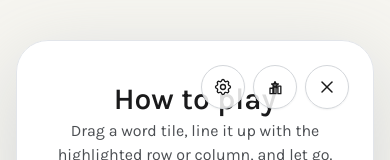
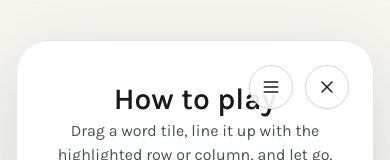
Before and after one commit to evgenyvinnik/crosswordly, a React (Vite) app: page / in a window 390 px wide. Shown: the top 160 px of the page. Built offline with nearby package versions, Linux system fonts and the light colour scheme; no server answers.

Commit message:
Add AppMenu component and MenuIcon for navigation
Introduces a new AppMenu component to handle settings and stats menu actions, replacing individual buttons in App.tsx. Adds a MenuIcon component for the menu trigger. Improves menu accessibility and layout for both desktop and mobile views.

```diff
--- a/src/App.tsx
+++ b/src/App.tsx
@@ -4,8 +4,6 @@ import SettingsMenu, { DEFAULT_SETTINGS, SettingsState } from './components/Sett
 import SplashScreen from './components/SplashScreen';
 import GameScreen from './components/GameScreen';
 import LevelSelectScreen, { LevelDescriptor } from './components/LevelSelectScreen';
-import SettingsIcon from './components/icons/SettingsIcon';
-import PodiumIcon from './components/icons/PodiumIcon';
 import CloseIcon from './components/icons/CloseIcon';
 import StatsDialog from './components/StatsDialog';
 import TutorialIntro from './components/game/TutorialIntro';
@@ -14,6 +12,7 @@ import { LEVEL_DEFINITIONS, TUTORIAL_LEVEL } from './levels';
 import { useProgressStore } from './state/useProgressStore';
 import type { ProgressState } from './state/useProgressStore';
 import { trackPageView } from './lib/analytics';
+import AppMenu from './components/AppMenu';
 
 export default function App() {
   const [isSettingsOpen, setIsSettingsOpen] = useState(false);
@@ -153,28 +152,11 @@ export default function App() {
     const handleClose = options?.onClose;
     const closeLabel = options?.closeLabel ?? 'Return to level select';
     return (
-      <>
-        <button
-          type="button"
-          className={floatingButtonClass}
-          onClick={() => setIsSettingsOpen(true)}
-          aria-haspopup="dialog"
-          aria-expanded={isSettingsOpen}
-          aria-label="Open settings"
-        >
-          <SettingsIcon className="h-5 w-5" />
-        </button>
-        <button
-          type="button"
-          className={floatingButtonClass}
-          onClick={() => setIsStatsOpen(true)}
-          aria-haspopup="dialog"
-          aria-expanded={isStatsOpen}
-          aria-label="Open stats"
-        >
-          <PodiumIcon className="h-5 w-5" />
-          <span className="sr-only">Stats</span>
-        </button>
+      <div className="flex w-full items-center justify-between gap-3">
+        <AppMenu
+          onOpenSettings={() => setIsSettingsOpen(true)}
+          onOpenStats={() => setIsStatsOpen(true)}
+        />
         {handleClose ? (
           <button
             type="button"
@@ -185,7 +167,7 @@ export default function App() {
             <CloseIcon className="h-5 w-5" />
           </button>
         ) : null}
-      </>
+      </div>
     );
   };
 
--- /dev/null
+++ b/src/components/AppMenu.tsx
@@ -0,0 +1,136 @@
+import { useEffect, useId, useRef, useState } from 'react';
+import MenuIcon from './icons/MenuIcon';
+import SettingsIcon from './icons/SettingsIcon';
+import PodiumIcon from './icons/PodiumIcon';
+import CloseIcon from './icons/CloseIcon';
+
+type AppMenuProps = {
+  onOpenSettings: () => void;
+  onOpenStats: () => void;
+};
+
+const MENU_TRIGGER_STYLE =
+  'flex h-11 w-11 items-center justify-center rounded-full border border-[#d3d6da] bg-white/90 text-[#1a1a1b] shadow-sm transition hover:bg-white focus-visible:outline-none focus-visible:ring-2 focus-visible:ring-[#1a1a1b]/40';
+
+const MENU_PANEL_STYLE =
+  'flex flex-col gap-1 rounded-2xl border border-[#d3d6da] bg-white/95 p-3 text-left shadow-lg';
+
+const MENU_ITEM_STYLE =
+  'flex items-center gap-3 rounded-xl px-3 py-2 text-sm font-semibold text-[#1a1a1b] transition hover:bg-[#f6f5f0] focus-visible:outline-none focus-visible:ring-2 focus-visible:ring-[#1a1a1b]/40';
+
+const AppMenu = ({ onOpenSettings, onOpenStats }: AppMenuProps) => {
+  const [isOpen, setIsOpen] = useState(false);
+  const containerRef = useRef<HTMLDivElement>(null);
+  const menuId = useId();
+
+  useEffect(() => {
+    if (!isOpen) {
+      return;
+    }
+
+    const handlePointerDown = (event: MouseEvent) => {
+      if (!containerRef.current?.contains(event.target as Node)) {
+        setIsOpen(false);
+      }
+    };
+
+    const handleKeyDown = (event: KeyboardEvent) => {
+      if (event.key === 'Escape') {
+        setIsOpen(false);
+      }
+    };
+
+    document.addEventListener('pointerdown', handlePointerDown);
+    document.addEventListener('keydown', handleKeyDown);
+
+    return () => {
+      document.removeEventListener('pointerdown', handlePointerDown);
+      document.removeEventListener('keydown', handleKeyDown);
+    };
+  }, [isOpen]);
+
+  const selectAndClose = (action: () => void) => {
+    action();
+    setIsOpen(false);
+  };
+
+  return (
+    <div ref={containerRef} className="relative">
+      <button
+        type="button"
+        className={MENU_TRIGGER_STYLE}
+        aria-haspopup="menu"
+        aria-expanded={isOpen}
+        aria-controls={isOpen ? menuId : undefined}
+        onClick={() => setIsOpen((open) => !open)}
+      >
+        <MenuIcon className="h-5 w-5" />
+        <span className="sr-only">Open menu</span>
+      </button>
+
+      <div
+        id={menuId}
+        className={`absolute left-0 top-full mt-3 hidden origin-top-left transition md:block ${
+          isOpen ? 'scale-100 opacity-100' : 'pointer-events-none scale-95 opacity-0'
+        }`}
+      >
+        <div className={MENU_PANEL_STYLE} role="menu" aria-label="Game menu">
+          <button
+            type="button"
+            className={MENU_ITEM_STYLE}
+            onClick={() => selectAndClose(onOpenSettings)}
+          >
+            <SettingsIcon className="h-4 w-4" />
+            Settings
+          </button>
+          <button type="button" className={MENU_ITEM_STYLE} onClick={() => selectAndClose(onOpenStats)}>
+            <PodiumIcon className="h-4 w-4" />
+            Stats
+          </button>
+        </div>
+      </div>
+
+      {isOpen ? (
+        <div className="fixed inset-0 z-30 flex md:hidden" aria-modal="true" role="dialog">
+          <div className="relative flex h-full w-72 max-w-[80%] flex-col bg-white p-6 shadow-2xl">
+            <button
+              type="button"
+              className="absolute right-4 top-4 rounded-full border border-[#d3d6da] bg-white/90 p-2 text-[#1a1a1b] shadow-sm"
+              onClick={() => setIsOpen(false)}
+              aria-label="Close menu"
+            >
+              <CloseIcon className="h-4 w-4" />
+            </button>
+            <p className="mb-6 text-lg font-semibold text-[#1a1a1b]">Menu</p>
+            <div className="flex flex-col gap-3">
+              <button
+                type="button"
+                className="flex items-center gap-4 rounded-2xl border border-[#e5e7eb] px-4 py-3 text-left text-base font-semibold text-[#1a1a1b]"
+                onClick={() => selectAndClose(onOpenSettings)}
+              >
+                <SettingsIcon className="h-5 w-5" />
+                Settings
+              </button>
+              <button
+                type="button"
+                className="flex items-center gap-4 rounded-2xl border border-[#e5e7eb] px-4 py-3 text-left text-base font-semibold text-[#1a1a1b]"
+                onClick={() => selectAndClose(onOpenStats)}
+              >
+                <PodiumIcon className="h-5 w-5" />
+                Stats
+              </button>
+            </div>
+          </div>
+          <button
+            type="button"
+            className="flex-1 bg-black/30"
+            onClick={() => setIsOpen(false)}
+            aria-label="Close menu"
+          />
+        </div>
+      ) : null}
+    </div>
+  );
+};
+
+export default AppMenu;
--- /dev/null
+++ b/src/components/icons/MenuIcon.tsx
@@ -0,0 +1,21 @@
+import type { IconProps } from './IconTypes';
+
+const MenuIcon = ({ className, ...props }: IconProps) => (
+  <svg
+    viewBox="0 0 24 24"
+    fill="none"
+    stroke="currentColor"
+    strokeWidth={2}
+    strokeLinecap="round"
+    strokeLinejoin="round"
+    aria-hidden="true"
+    className={className}
+    {...props}
+  >
+    <line x1="4" y1="6" x2="20" y2="6" />
+    <line x1="4" y1="12" x2="20" y2="12" />
+    <line x1="4" y1="18" x2="20" y2="18" />
+  </svg>
+);
+
+export default MenuIcon;
```
